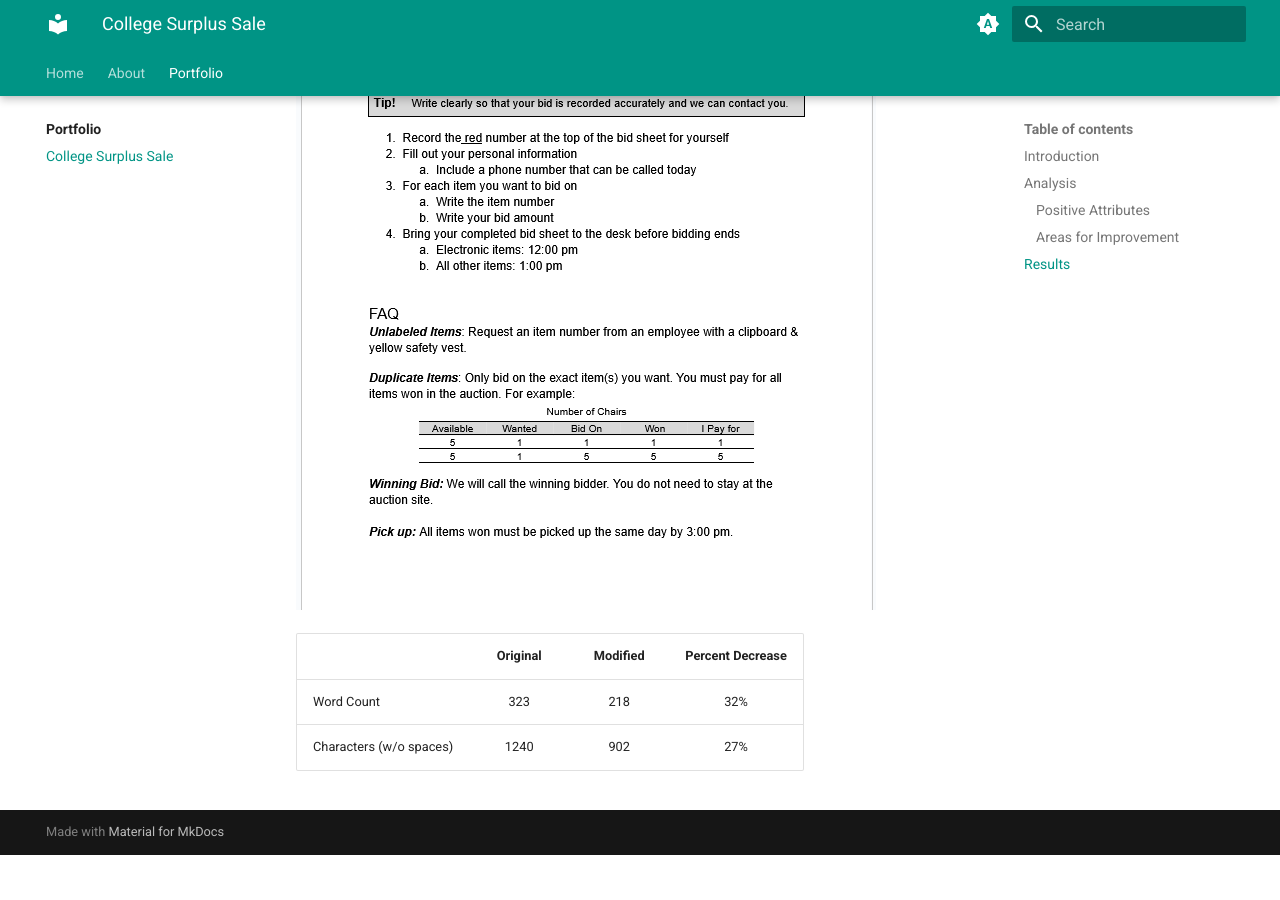
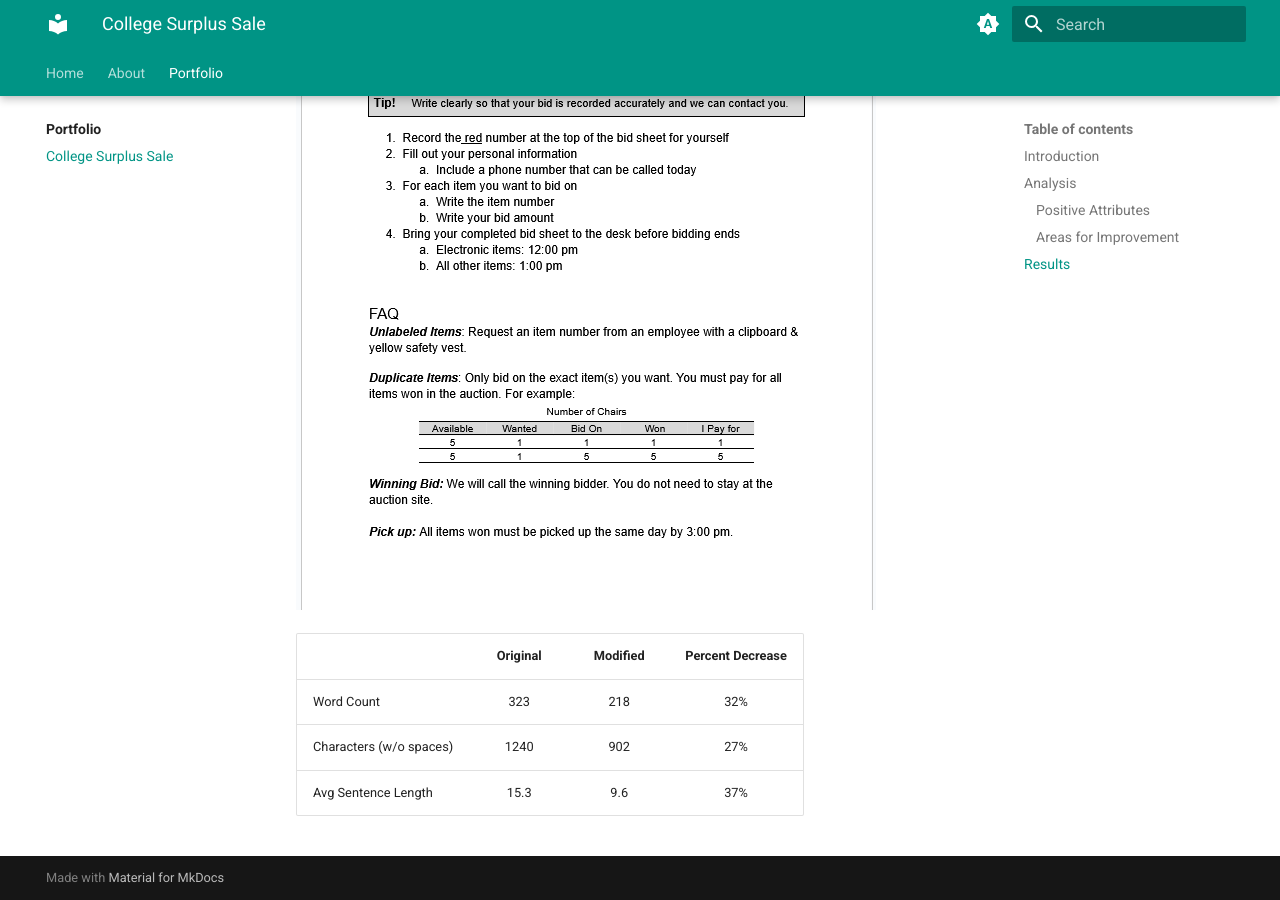
Before and after one commit to rogue-capers/vscode_portfolio, an MkDocs documentation site: the page built from docs/Portfolio/college surplus sale.md, in a window 1280 px wide and 900 px high, scrolled down 2252 px. Built offline with MkDocs 1.6.1 and Material for MkDocs 9.7.7, drawn with Linux system fonts in a browser that asks for light colours; before the commit the page ends 3107 px from its top, so only the background shows below that.

Commit message:
added avg sentence lenght to college surplus sale results table

```diff
--- a/docs/Portfolio/college surplus sale.md
+++ b/docs/Portfolio/college surplus sale.md
@@ -42,3 +42,4 @@ It was at the second table, the cash register, where I found the following instr
 | -------| :-------: | :----:| :-----:|
 | Word Count | 323 | 218 | 32% |
 | Characters (w/o spaces) | 1240 | 902 | 27% |
+| Avg Sentence Length | 15.3 | 9.6 | 37% |
```
